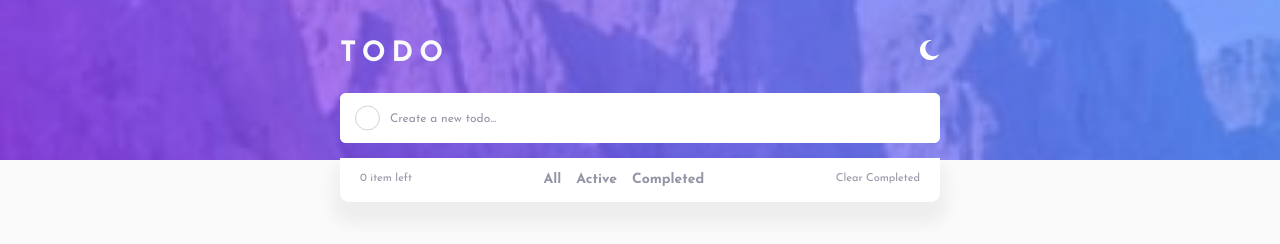
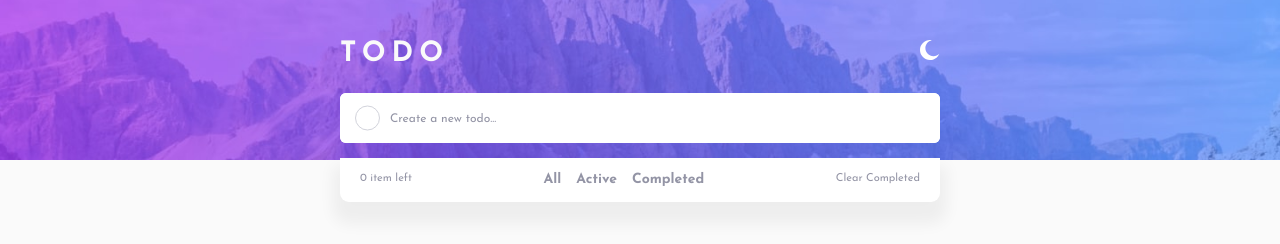
Before and after one commit to Tiyyo/To-Do-List, a plain HTML site: page index.html in a window 1280 px wide. Drawn offline with Linux system fonts and the light colour scheme.

Commit message:
banner fixed

```diff
--- a/assets/scss/base/_base.scss
+++ b/assets/scss/base/_base.scss
@@ -38,6 +38,10 @@ body[data-theme="dark"]  {
  background-color: var(--main_background);
 .banner {
     background: url('../images/bg-mobile-dark.jpg') center/cover no-repeat;
+
+    @include respond-to ('medium') {
+        background: url('../images/bg-desktop-dark.jpg') center/cover no-repeat;
+    }
 }
 
  .container__header__theme  {
--- a/assets/scss/layout/_app.scss
+++ b/assets/scss/layout/_app.scss
@@ -20,6 +20,10 @@ body  {
     background: url('../images/bg-mobile-light.jpg') center/cover no-repeat;
     width: 100vw;
     height: 20vh;
+
+    @include respond-to ('medium') {
+        background: url('../images/bg-desktop-light.jpg') center/cover no-repeat;
+    }
 
 }
 .container  {
```
Also changed, not shown: assets/scss/main.css, 1 other file.
